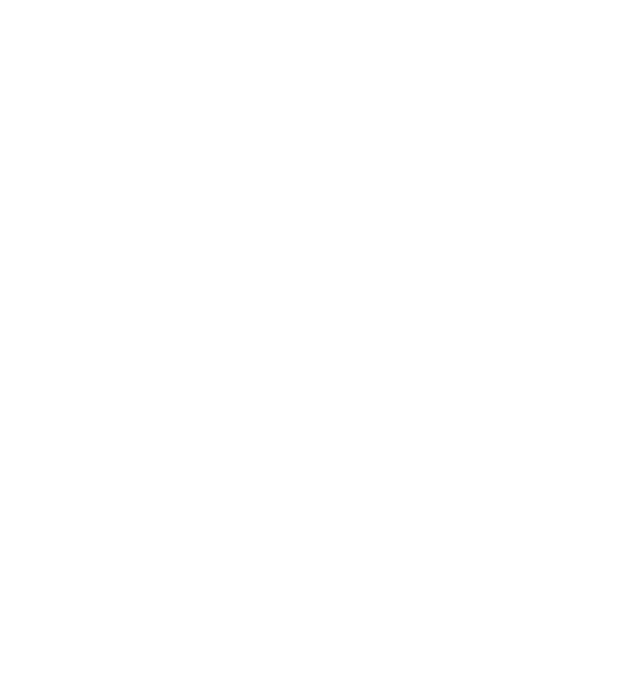
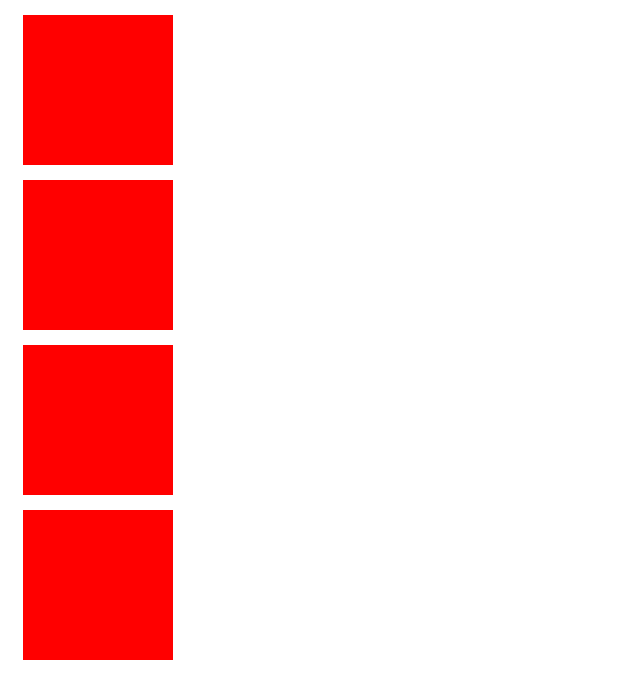
Before and after one commit to AmeenSN/random-dish, a plain HTML site: page index.html in a window 1280 px wide. Shown: the whole page, without its empty margins (0-640 px from the left). Drawn offline with Linux system fonts and the light colour scheme.

Commit message:
Add style to meat class to create 4 squares

```diff
--- a/index.html
+++ b/index.html
@@ -5,6 +5,13 @@
     <meta charset="utf-8">
     <title>وشو اسوي غداء</title>
     <style>
+        .meat {
+            display: table;
+            width: 150px;
+            height: 150px;
+            margin: 15px;
+            background-color: red;
+        }
     </style>
 
 </head>
```
